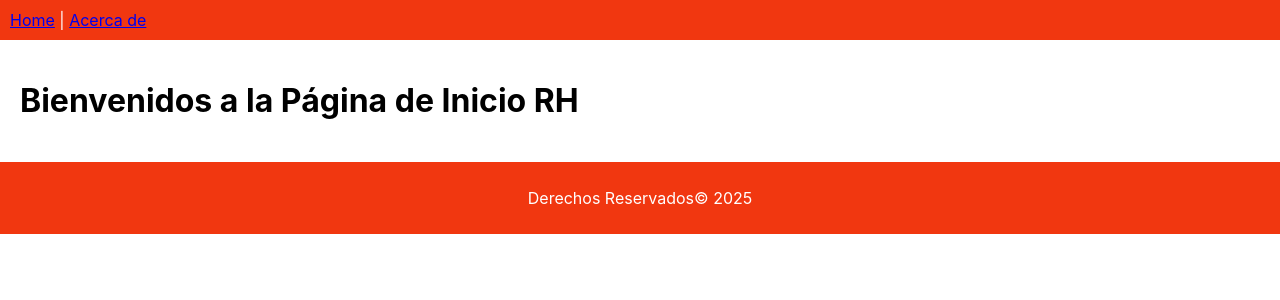
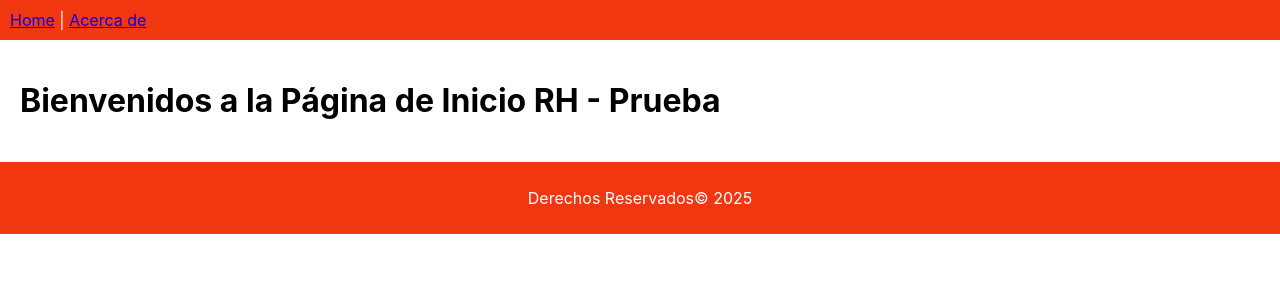
Before and after one commit to RamiroHerreraX/Practica05, a React (Create React App) app: page / in a window 1280 px wide. Shown: the top 300 px of the page. Built offline with nearby package versions, Linux system fonts and the light colour scheme.

Commit message:
cambios prueba

```diff
--- a/src/App.js
+++ b/src/App.js
@@ -29,7 +29,7 @@ import Layout from './Layout';
 import './App.css';
 
 function Home() {
-  return <h1>Bienvenidos a la Página de Inicio RH</h1>;
+  return <h1>Bienvenidos a la Página de Inicio RH - Prueba</h1>;
 }
 
 function About() {
```
